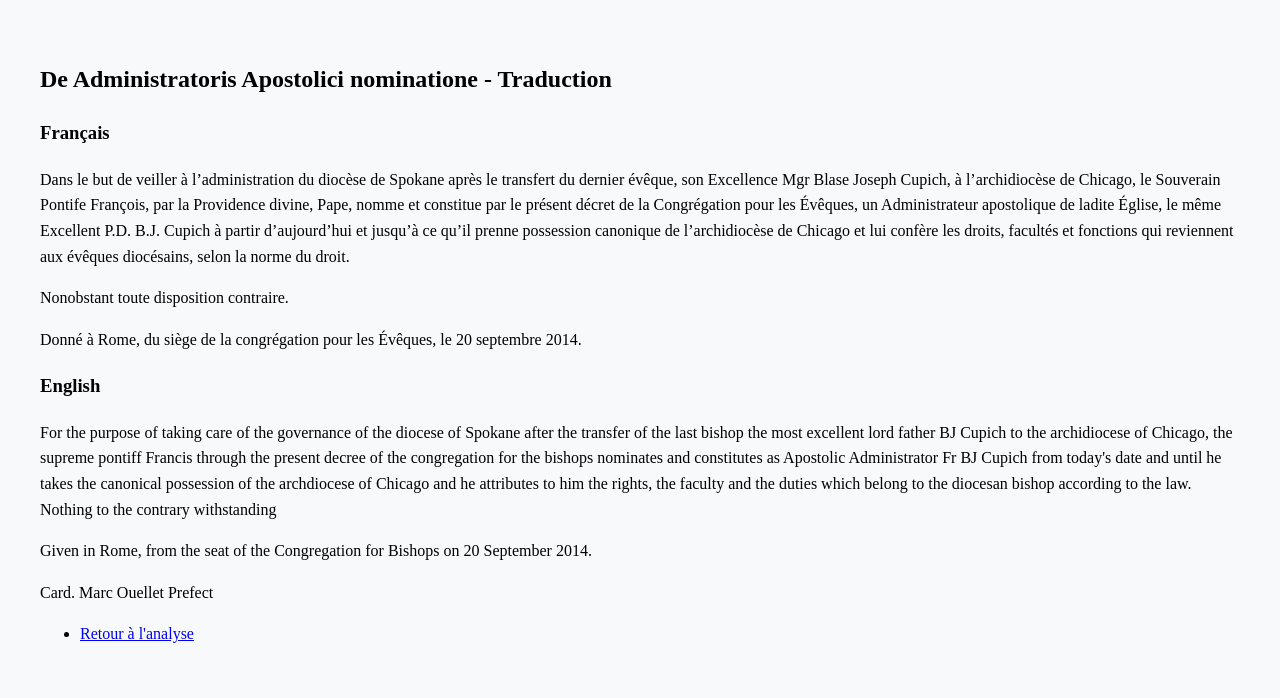
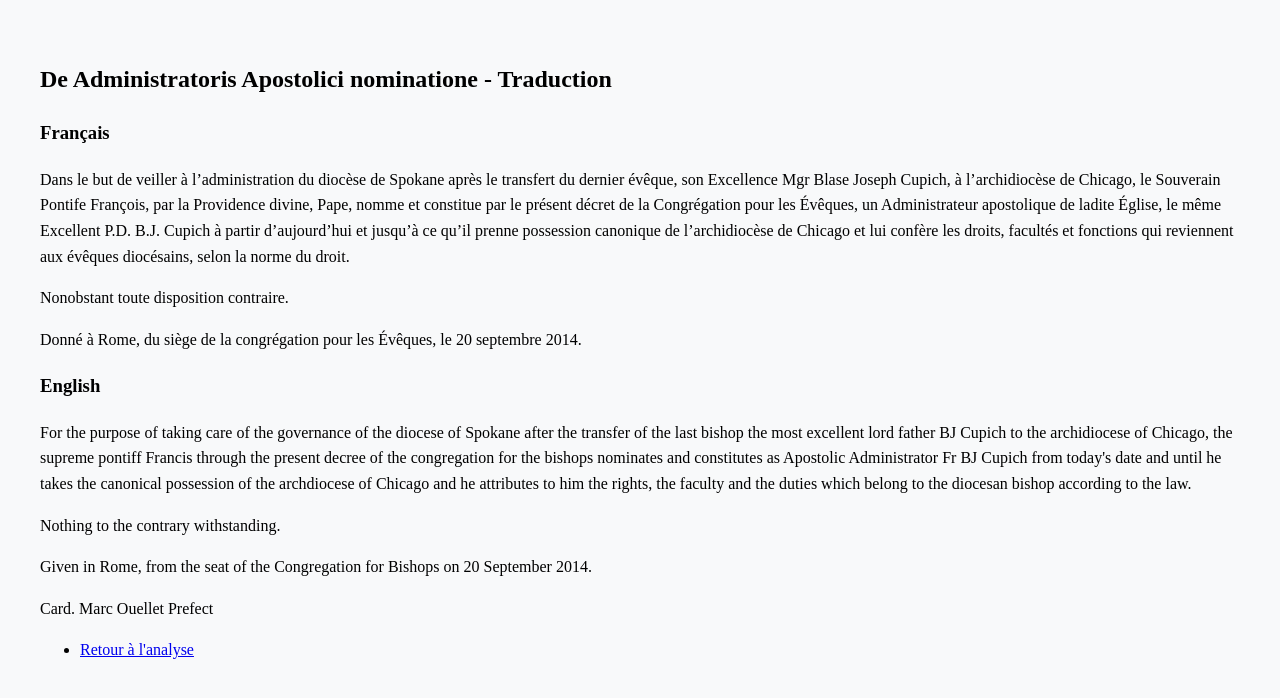
Before and after one commit to elibruyere/traduction-spokane, a plain HTML site: page index.html in a window 1280 px wide. Drawn offline with Linux system fonts and the light colour scheme.

Commit message:
Update index.html

```diff
--- a/index.html
+++ b/index.html
@@ -28,7 +28,9 @@ Donné à Rome, du siège de la congrégation pour les Évêques, le 20 septembr
       <h3>English</h3>
   <p>
 For the purpose of taking care of the governance of the diocese of Spokane after the transfer of the last bishop the most excellent lord father BJ Cupich to the archidiocese of Chicago, the supreme pontiff Francis through the present decree of the congregation for the bishops nominates and constitutes as Apostolic Administrator Fr BJ Cupich from today's date and until he takes the canonical possession of the archdiocese of Chicago and he attributes to him the rights, the faculty and the duties which belong to the diocesan bishop according to the law.
-Nothing to the contrary withstanding
+</p>
+  <p>
+    Nothing to the contrary withstanding.
 </p>
   <p>
 Given in Rome, from the seat of the Congregation for Bishops on 20 September 2014.
```
